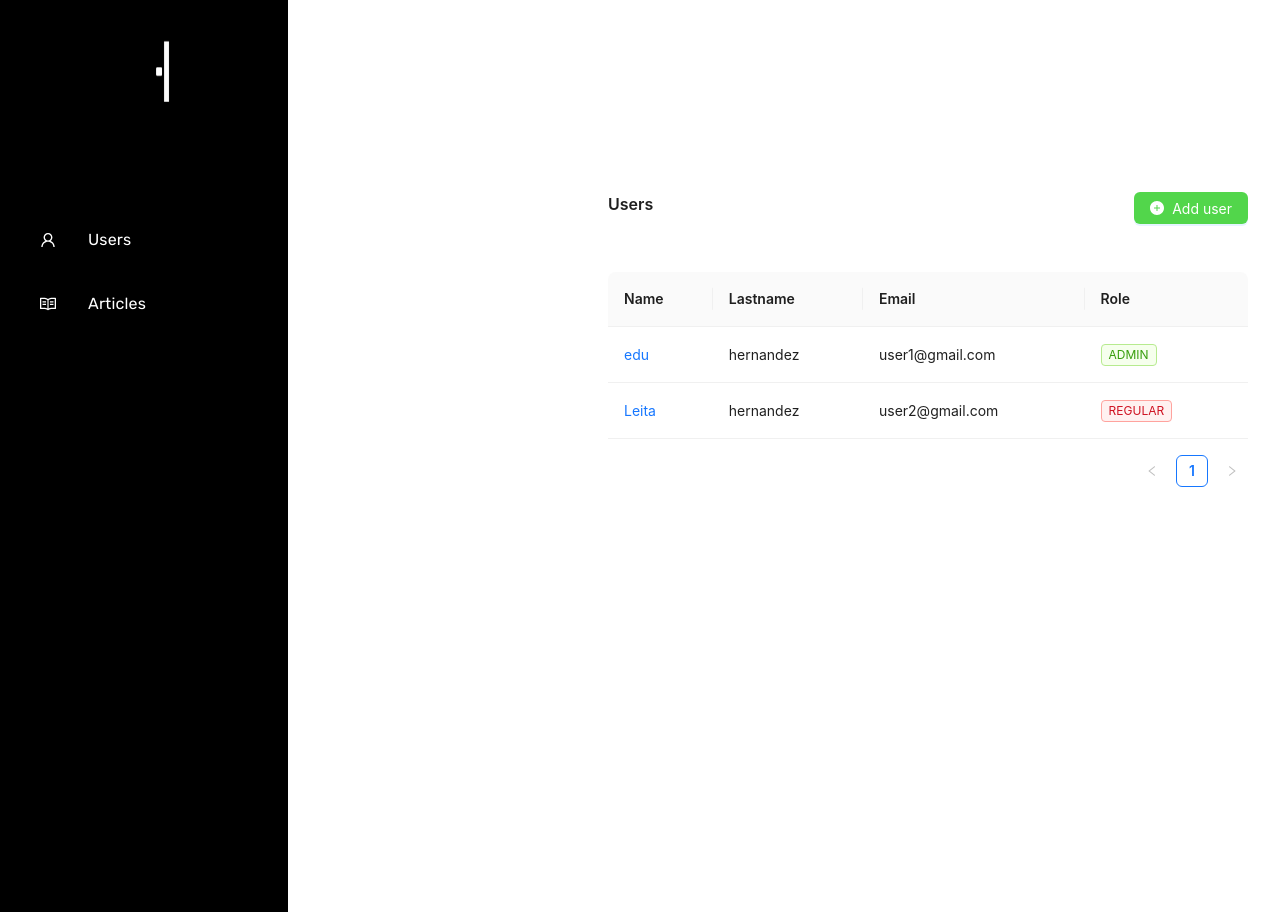
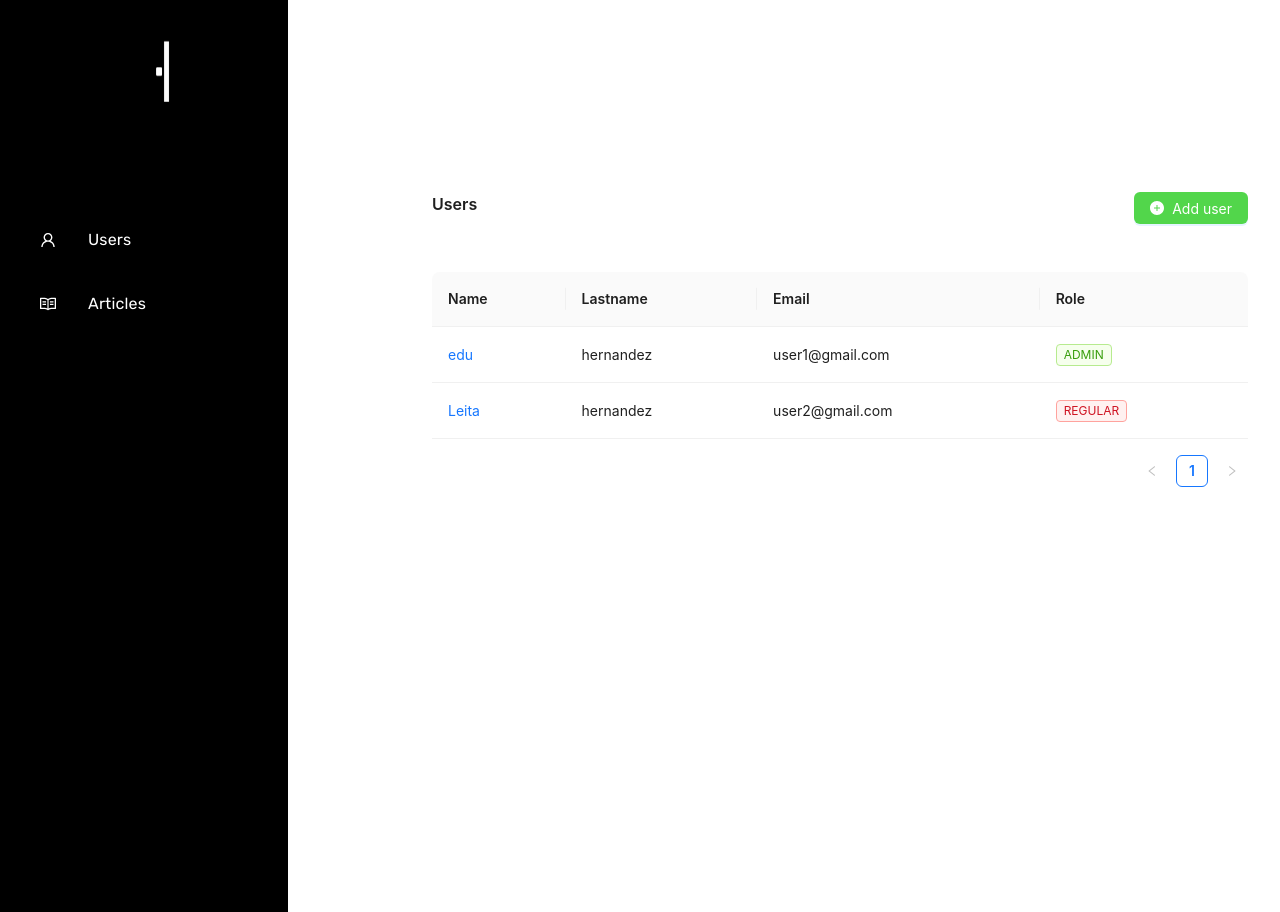
Before and after one commit to eduardohralejandro/logicgateblog_client, a React (Vite) app in the folder admin/: page / in a window 1280 px wide. After the commit the page ends 800 px from the top, so only its background shows below. Built offline with nearby package versions, Linux system fonts and the light colour scheme; sample sign-in values are in the browser's storage.

Commit message:
add navbar position

```diff
--- a/admin/src/App.tsx
+++ b/admin/src/App.tsx
@@ -35,8 +35,8 @@ function App() {
             <VerticalNavbar />{" "}
             <div
               style={{
-                maxWidth: "18rem",
-                minWidth: "18rem",
+                maxWidth: "25rem",
+                minWidth: "25rem",
               }}
             ></div>
           </div>
--- a/admin/src/src/components/vertical_navbar/vertical_navbar.module.scss
+++ b/admin/src/src/components/vertical_navbar/vertical_navbar.module.scss
@@ -7,4 +7,5 @@ $background-navbar: #000000;
   min-width: 18rem;
   overflow-x: hidden;
   padding-top: 7rem;
+  position: fixed;
 }
```
